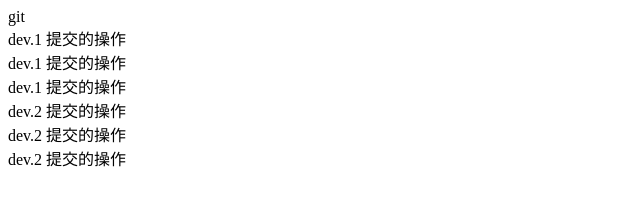
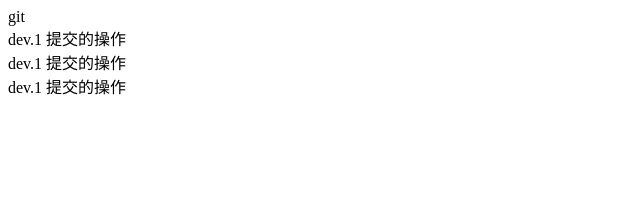
Before and after one commit to lizhenxiu/lizx, a plain HTML site: page index.html in a window 1280 px wide. Shown: the whole page, without its empty margins (0-640 px from the left). Drawn offline with Linux system fonts and the light colour scheme.

Commit message:
Revert "dev.2"
This reverts commit ace5a50d7d6990a296b573d673037fbf01ee6cc0.

```diff
--- a/index.html
+++ b/index.html
@@ -11,10 +11,5 @@
     <div>dev.1 提交的操作</div>
     <div>dev.1 提交的操作</div>
     <div>dev.1 提交的操作</div>
-
-    <div>dev.2 提交的操作</div>
-    <div>dev.2 提交的操作</div>
-    <div>dev.2 提交的操作</div>
-
 </body>
 </html>
```
